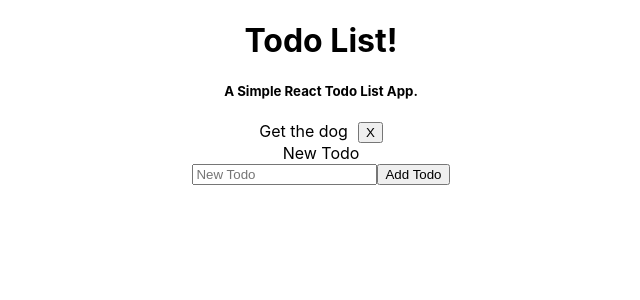
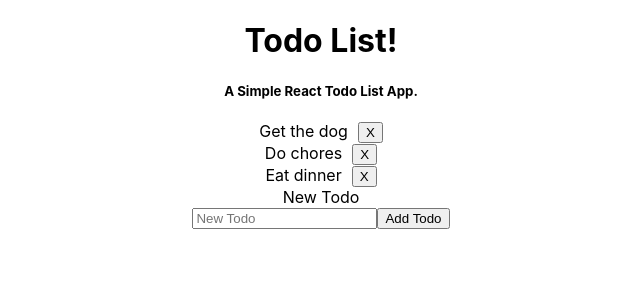
Before and after one commit to JohnObla/react-19-todo-app, a React (Create React App) app: page / in a window 1280 px wide. Shown: the top 300 px of the page, without its empty margins (319-959 px from the left). Built offline with nearby package versions, Linux system fonts and the light colour scheme.

Commit message:
Added more test todos

```diff
--- a/src/TodoList/TodoList.js
+++ b/src/TodoList/TodoList.js
@@ -4,7 +4,13 @@ import Todo from '../Todo/Todo';
 import NewTodoForm from '../NewTodoForm/NewTodoForm';
 
 class TodoList extends Component {
-  state = { todos: [{ task: 'Get the dog', id: uuidv4() }] };
+  state = {
+    todos: [
+      { task: 'Get the dog', id: uuidv4() },
+      { task: 'Do chores', id: uuidv4() },
+      { task: 'Eat dinner', id: uuidv4() },
+    ],
+  };
 
   addTodo = task => {
     const updatedTodos = [...this.state.todos];
```
